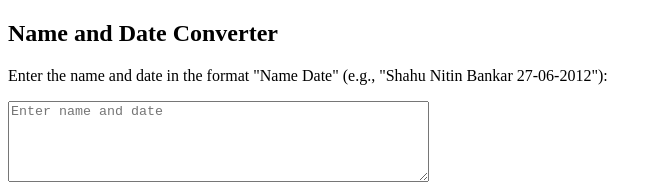
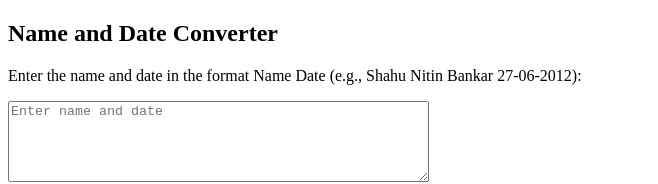
Before and after one commit to parth123046/Format-converter-, a plain HTML site: page index.html in a window 1280 px wide. Shown: the top 184 px of the page, without its empty margins (0-658 px from the left). Drawn offline with Linux system fonts and the light colour scheme.

Commit message:
Update index.html

```diff
--- a/index.html
+++ b/index.html
@@ -59,7 +59,7 @@
 </head>
 <body>
     <h2>Name and Date Converter</h2>
-    <p>Enter the name and date in the format "Name Date" (e.g., "Shahu Nitin Bankar 27-06-2012"):</p>
+    <p>Enter the name and date in the format Name Date (e.g., Shahu Nitin Bankar 27-06-2012):</p>
     <textarea id="input" rows="5" cols="50" placeholder="Enter name and date"></textarea><br>
     <button onclick="convertFormat()">Convert</button>
     <button onclick="copyToClipboard()">Copy</button>
```
